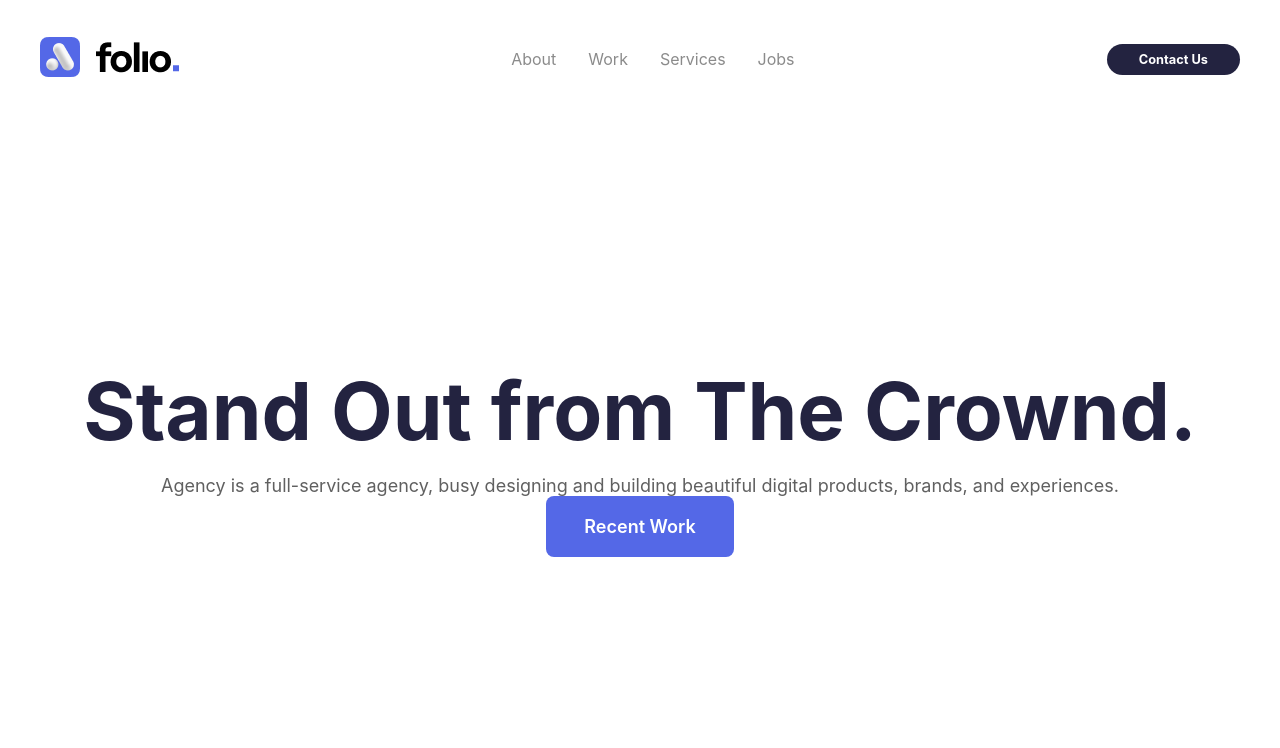
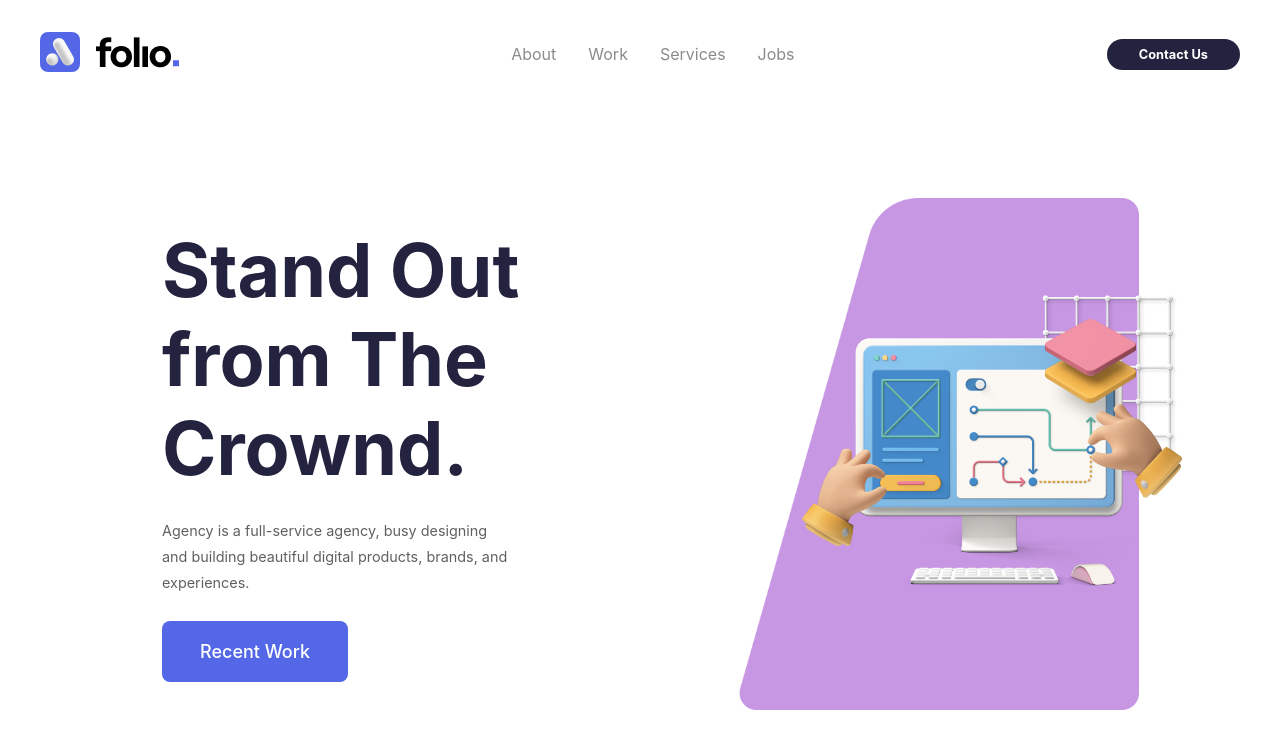
Before and after one commit to AndressaARodrigues/Technical-Challenge-01---Folio-Agency, a plain HTML site: page index.html in a window 1280 px wide. Shown: the top 748 px of the page. Drawn offline with Linux system fonts and the light colour scheme.

Commit message:
ajuste introdução

```diff
--- a/index.html
+++ b/index.html
@@ -44,13 +44,17 @@
                 <li><a href="#" class="contact_btn">Contact Us</a></li>
             </div>
         </nav>
-        <!--mudar o nome de home-->
-        <div id="home">
-            <h1>Stand Out from The Crownd.</h1>
-            <p>
-                Agency is a full-service agency, busy designing and building beautiful digital products, brands, and experiences.
-            </p>
-            <button class="recent-work_btn">Recent Work</button>
+        <!--mudar o nome de intro_img-->
+        <div class="container">
+            <div class="intro_txt">
+                <h1>Stand Out from The Crownd.</h1>
+                <p>Agency is a full-service agency, busy designing and building beautiful digital products, brands, and experiences.</p>
+                <button class="recent-work_btn">Recent Work</button>
+            </div>
+            <figure class="intro_img">
+                <img class="bg" src="imgs/bg.png" alt="Fundo roxo">
+                <img class="hero"src="imgs/hero.png" alt="Computador">
+            </figure>
         </div>
     </header>
 
--- a/style.css
+++ b/style.css
@@ -6,7 +6,7 @@
   }
 
   body {
-    height: 100vh;
+    height: 200vh;
     background-color: #FFFFFF;
     background-size: cover;
     background-position: center;
@@ -35,7 +35,7 @@
 
  .navbar {
     width: 100%;
-    height: 70px;
+    height: 60px;
     max-width: 1200px;
     margin: 0 auto;
     display: flex;
@@ -87,7 +87,7 @@
     display: none;
     position: absolute;
     right: 2rem;
-    top: 70px;
+    top: 85px;
     height: 0;
     width: 300px;
     background: rgb(230, 230, 230);
@@ -114,38 +114,51 @@
     justify-content: center;
 }
 
-/* HOME */
-div#home {
-    height: calc(100vh - 70px);
+/* INTRODUCTION */
+.container {
+    width: 100%;
+    display: flex;
+    flex-direction: row;
+    justify-content: flex-start;
+    align-items:center;
+}
+
+.intro_txt {
+    height: calc(100vh - 60px);
     display: flex;
     flex-direction: column;
-    align-items: center;
     justify-content: center;
+    align-items: flex-start;
     text-align: left;
     color: #fff;
+    gap: 25px;
+    margin-left: 130px;
 }
 
-#home h1 {
-    font-size: 5rem;
-    margin-bottom: 1rem;
+.intro_txt h1 {
+    max-width: 467px;
+    font-size: 4.6rem;
     color: #232340;
 }
 
-#home p {
-    font-size: 1.125rem;
+.intro_txt p {
+    max-width: 350px;
+    line-height: 1.8;
+    font-size: 0.9rem;
     color: #606060;
 }
 
-/*#home button*/
 .recent-work_btn{
     background-color: #5468E7;
     color: #fff;
+    max-height: 64px;
+    max-width: 200px;
     padding: 20px 38px;
     border: none;
     outline: none;
     border-radius: 8px;
     font-size: 1.125rem;
-    font-weight: 600;
+    font-weight: 500;
     cursor: pointer;
     transition: scale 0.2 ease;
 }
@@ -157,6 +170,26 @@ div#home {
 
  .recent-work_btn:active {
     scale: 0.95;
+ }
+
+ .intro_img{
+    display: flex;
+    align-items: center;
+
+    margin-left: 110px;
+ }
+
+ .intro_img img{
+    position: absolute;
+ }
+
+.intro_img .hero{
+    width: 500px;
+
+ }
+.intro_img .bg{
+    width: 400px;
+
  }
 
  /* RESPONSIVE DESIGN */
@@ -173,6 +206,8 @@ div#home {
     .dropdown_menu{
         display: block;
     }
+
+    /*ajustar textp intro*/
 }
 
 @media(max-width: 500px) {
```
Also changed, not shown: imgs/bg.png (added), imgs/hero.png (added), imgs/intro.png (added).
